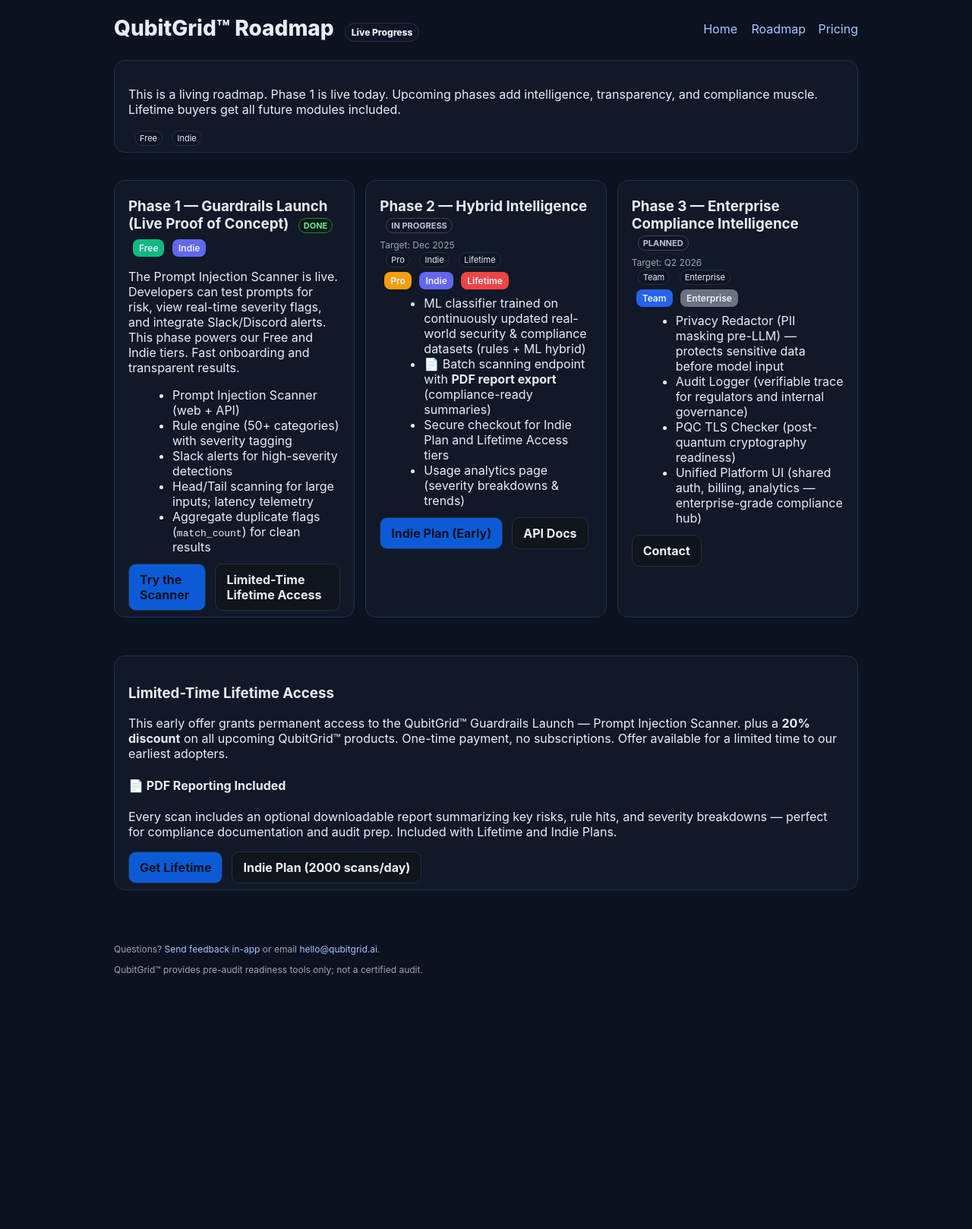
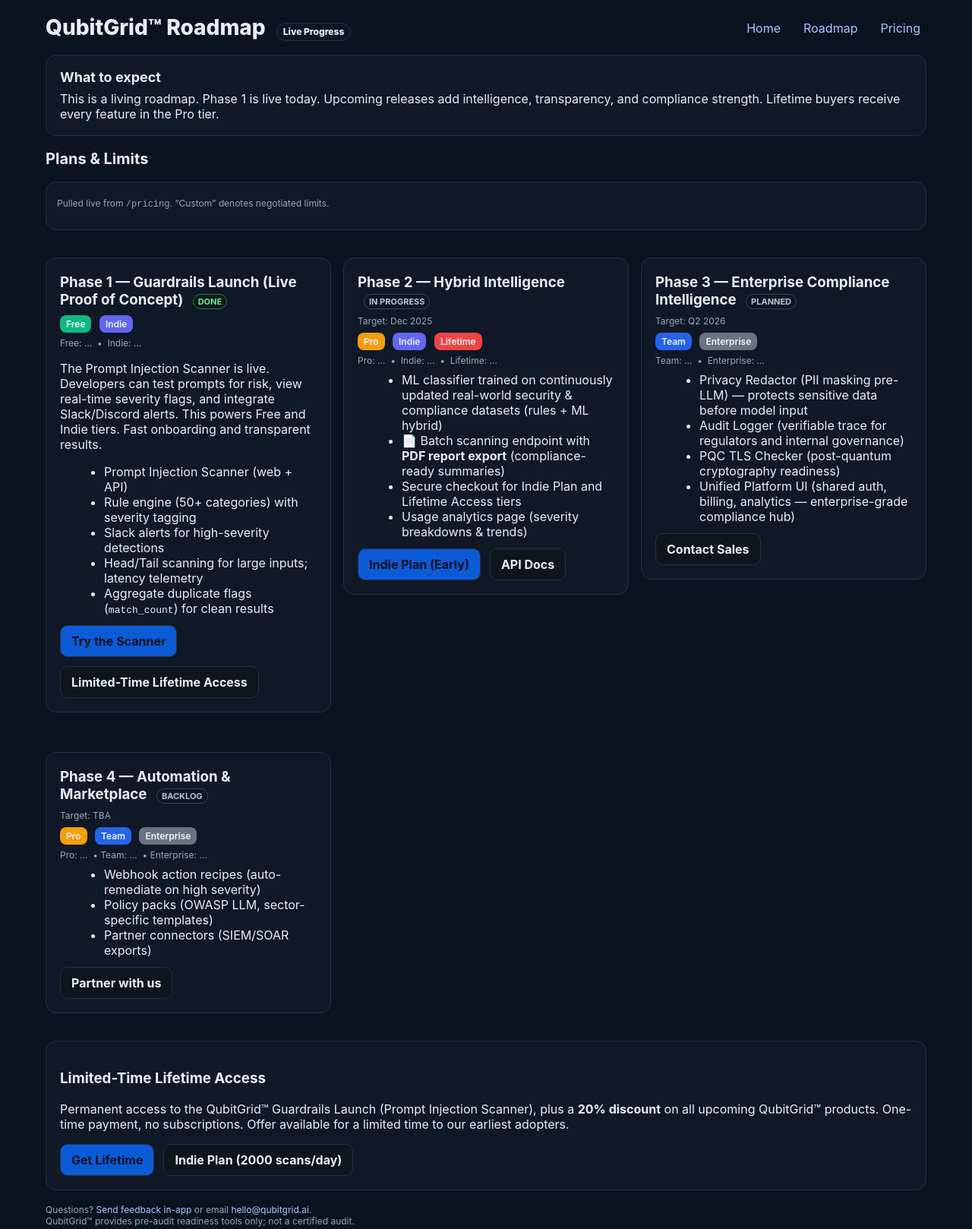
Before and after one commit to sentientcosmos/quantumedge, a plain HTML site: page 1 - Scanner/roadmap.html in a window 1280 px wide. Shown: the part 20-1638 px from the top of the page at 76% size. Before the commit the page ends 1356 px from the top, so only its background shows below. Drawn offline with Linux system fonts and the light colour scheme; no server answers.

Commit message:
2025-10-06: Integrated live pricing roadmap + accessibility overhaul

```diff
--- a/1 - Scanner/roadmap.html
+++ b/1 - Scanner/roadmap.html
@@ -1,161 +1,167 @@
 <!doctype html>
 <html lang="en">
 <head>
+  <!--
+    QubitGrid™ Roadmap — 2025-10-06
+    ---------------------------------------------------------
+    What this file does
+    - Shows a 3-phase roadmap (with an optional Phase 4 backlog).
+    - Pulls daily scan limits live from GET /pricing (the JSON we added).
+    - Mirrors those limits both in the top "Plans & Limits" chips
+      and inside each phase card (so the UI always agrees with backend).
+    - Uses a responsive CSS Grid for clean, horizontal layout.
 
-<style>
-  /* ===== Tier Badge Styles ===== */
-  .tier-badge {
-    display: inline-block;
-    padding: 4px 8px;
-    margin-left: 6px;
-    border-radius: 8px;
-    font-size: 12px;
-    font-weight: 600;
-    color: #eaf2ff;
-    background-color: #0b5bd7; /* default blue for general tiers */
-    .pill small.quota {
-    margin-left: 6px;
-    padding: 2px 6px;
-    border-radius: 999px;
-    border: 1px solid rgba(255,255,255,.14);
-    font-size: 11px;
-    color: #c6d1de;
-    opacity: .9;
-}
-
-  }
-
-  .tier-free  { background-color: #10b981; }   /* green  */
-  .tier-indie { background-color: #6366f1; }   /* violet */
-  .tier-pro   { background-color: #f59e0b; }   /* amber  */
-  .tier-team  { background-color: #2563eb; }   /* blue   */
-  .tier-enterprise { background-color: #6b7280; } /* gray */
-  .tier-lifetime { background-color: #ef4444; }   /* red   */
-</style>
-
+    How to test (manual smoke)
+    1) Run the app:  uvicorn app:app --reload --port 8000
+    2) Open        :  http://127.0.0.1:8000/roadmap
+    3) Confirm chips match /pricing (Free/Indie/Pro/Team/Enterprise/Lifetime).
+       If /pricing is missing, the chips quietly hide.
+    ---------------------------------------------------------
+    Change log
+    - 2025-10-06: Complete refresh: grid layout, ARIA, live limits,
+      per-card limits, future Phase 4 stub, and consistent badges.
+    ---------------------------------------------------------
+  -->
   <meta charset="utf-8" />
   <meta name="viewport" content="width=device-width, initial-scale=1" />
   <title>QubitGrid™ — Roadmap</title>
+
   <style>
+    /* ========= Design tokens (theme knobs) ========= */
     :root{
-      --bg:#0b1220; --panel:#111827; --muted:#9aa7b8; --fg:#e8eef6;
-      --line:#233044; --accent:#0b5bd7; --ok:#22c55e; --warn:#f59e0b;
+      --bg:#0b1220;          /* page background */
+      --panel:#111827;       /* card background */
+      --fg:#e8eef6;          /* main text */
+      --muted:#9aa7b8;       /* secondary text */
+      --line:#233044;        /* borders */
+      --accent:#0b5bd7;      /* primary buttons/links */
+      --focus:#93c5fd;       /* keyboard focus outline */
+
+      /* chip colors */
+      --chip-ok:#10b981;
+      --chip-warn:#f59e0b;
+      --chip-danger:#ef4444;
+      --chip-team:#2563eb;
+      --chip-enterprise:#6b7280;
+      --chip-indie:#6366f1;
+      --chip-pro:#f59e0b;
     }
+
+    /* ========= Base ========= */
     html,body{margin:0;background:var(--bg);color:var(--fg);font-family:Inter,system-ui,Segoe UI,Arial,sans-serif}
-    a{color:#a7c5ff;text-decoration:none} a:hover{text-decoration:underline}
-    .wrap{max-width:980px;margin:40px auto;padding:0 16px}
-    .head{display:flex;justify-content:space-between;align-items:center;margin-bottom:24px}
-    .title{font-size:28px;font-weight:800}
+    a{color:#a7c5ff;text-decoration:none}
+    a:hover{text-decoration:underline}
+    a:focus{outline:2px solid var(--focus);outline-offset:3px;border-radius:8px}
+    .wrap{max-width:1160px;margin:40px auto;padding:0 16px}
+
+    /* ========= Header / Nav ========= */
+    .head{display:flex;justify-content:space-between;align-items:center;margin-bottom:18px}
+    .title{font-size:28px;font-weight:800;line-height:1.2}
     .tag{display:inline-block;border:1px solid var(--line);background:#0e1626;padding:4px 8px;border-radius:999px;font-size:12px;margin-left:8px}
-    nav a{margin-left:14px}
-    .card{background:var(--panel);border:1px solid var(--line);border-radius:14px;padding:18px 18px 8px;margin:18px 0}
-    .row{display:flex;gap:14px;flex-wrap:wrap}
-    .col{flex:1;min-width:260px}
-    .phase h3{margin:4px 0 8px}
+    nav[aria-label]{display:flex;gap:14px}
+    nav[aria-label] a{padding:6px 8px;border-radius:8px}
+
+    /* ========= Sections / Cards ========= */
+    .card{background:var(--panel);border:1px solid var(--line);border-radius:14px;padding:18px;margin:18px 0}
+    .foot{margin-top:6px;font-size:12px;color:var(--muted)}
+
+    /* Grid for phase cards: horizontal across page, then wrap */
+    .grid{display:grid;gap:16px;grid-template-columns:repeat(auto-fit,minmax(320px,1fr));align-items:start}
+
+    /* ========= Phase blocks ========= */
+    .phase h3{margin:2px 0 8px}
     .pill{display:inline-block;font-size:11px;padding:2px 6px;border-radius:999px;border:1px solid var(--line);background:#0e1626;margin-left:8px}
-    .pill.ok{border-color:#1e824c;background:#0e1b14;color:#6be59b}
-    .pill.todo{border-color:#3b4556;background:#0e1626;color:#b7c3d6}
-    .eta{font-size:12px;color:var(--muted)}
+    .ok{color:#6be59b;border-color:#1e824c;background:#0e1b14}
+    .todo{color:#b7c3d6;border-color:#3b4556;background:#0e1626}
+    .eta{font-size:12px;color:var(--muted);margin:4px 0 8px}
     ul{margin:8px 0 12px 18px}
-    .cta{display:flex;gap:12px;margin-top:10px}
-    .btn{padding:10px 14px;border-radius:10px;border:1px solid var(--line);background:var(--accent);color:#06121f;font-weight:700}
+
+    /* ========= Buttons ========= */
+    .cta{display:flex;gap:12px;flex-wrap:wrap;margin-top:10px}
+    .btn{padding:10px 14px;border-radius:10px;border:1px solid var(--line);background:var(--accent);color:#06121f;font-weight:700;text-decoration:none}
     .btn.ghost{background:#10151b;color:var(--fg)}
-    .foot{margin-top:26px;font-size:12px;color:var(--muted)}
+
+    /* ========= Tier badges ========= */
+    .tiers{margin:6px 0 6px}
+    .tier{
+      display:inline-block;padding:4px 8px;margin-right:6px;border-radius:8px;
+      font-size:12px;font-weight:600;color:#eaf2ff;background:#0b5bd7;
+    }
+    .free{background:var(--chip-ok)}
+    .indie{background:var(--chip-indie)}
+    .pro{background:var(--chip-pro)}
+    .team{background:var(--chip-team)}
+    .enterprise{background:var(--chip-enterprise)}
+    .lifetime{background:var(--chip-danger)}
+
+    .quota-pill{
+      display:inline-block;padding:6px 10px;border-radius:999px;
+      background:#111827;border:1px solid var(--line);color:var(--fg);
+      font-size:12px;font-weight:600
+    }
   </style>
 </head>
-<script>
-(async () => {
-  // Always load via http://127.0.0.1:8000/roadmap (NOT file://) so fetch('/pricing') works.
-  let res;
-  try {
-    res = await fetch('/pricing', { cache: 'no-store' });
-  } catch (e) {
-    console.warn('Failed to fetch /pricing:', e);
-    return;
-  }
-  if (!res || !res.ok) {
-    console.warn('Pricing endpoint not OK:', res && res.status);
-    return;
-  }
-  const data = await res.json();
-  const tiers = (data && data.model && Array.isArray(data.model.tiers)) ? data.model.tiers : [];
-
-  // Build a map: name -> scan_limit_per_day (string for "Custom")
-  const limitByName = {};
-  for (const t of tiers) {
-    const name = (t.name || '').toLowerCase();
-    let val = t.scan_limit_per_day;
-    // Normalize numbers vs "Custom"
-    if (typeof val === 'number') {
-      limitByName[name] = val.toLocaleString() + '/day';
-    } else if (typeof val === 'string') {
-      limitByName[name] = (val.toLowerCase() === 'custom') ? 'custom' : val;
-    } else {
-      // Lifetime tier uses features field + one_time_price_usd; if no explicit limit,
-      // default to 5000/day from your model context.
-      if (name === 'lifetime') limitByName[name] = '5,000/day';
-    }
-  }
-
-  // Inject quotas into pills that have data-tier="...".
-  document.querySelectorAll('.pill[data-tier]').forEach(pill => {
-    const tier = (pill.getAttribute('data-tier') || '').toLowerCase();
-    const limit = limitByName[tier];
-    // Remove any previous quota element to avoid duplicates on hot reload
-    pill.querySelectorAll('small.quota').forEach(n => n.remove());
-    const badge = document.createElement('small');
-    badge.className = 'quota';
-    badge.textContent = limit ? limit : (tier === 'team' || tier === 'enterprise') ? 'custom' : '';
-    if (badge.textContent) pill.appendChild(badge);
-  });
-})();
-</script>
 
 <body>
   <div class="wrap">
-    <div class="head">
-      <div class="title">QubitGrid™ Roadmap <span class="tag">Live Progress</span></div>
-      <nav>
+    <!-- Header -->
+    <header class="head">
+      <div class="title">
+        QubitGrid™ Roadmap
+        <span class="tag" aria-label="Live progress status">Live&nbsp;Progress</span>
+      </div>
+      <!-- Accessible primary nav (you can link these to your routes) -->
+      <nav aria-label="Primary">
         <a href="/">Home</a>
-        <a href="/roadmap">Roadmap</a>
-	<a href="/#pricingWrap" style="margin-left:12px">Pricing</a>
+        <a href="/roadmap" aria-current="page">Roadmap</a>
+        <a href="/#pricingWrap">Pricing</a>
       </nav>
-    </div>
+    </header>
 
-    <!-- Sales blurb: credible + energetic -->
-    <div class="card">
-      <p> This is a living roadmap. Phase 1 is live today. Upcoming phases add intelligence, transparency, and compliance muscle. Lifetime buyers get all future modules included.</p>
-	<!-- Phase 1 header pills -->
-<span class="pill" data-tier="Free">Free</span>
-<span class="pill" data-tier="Indie">Indie</span>
+    <!-- Intro / What to expect -->
+    <section class="card" role="region" aria-labelledby="intro-title">
+      <h2 id="intro-title" style="margin:0 0 8px;font-size:18px;">What to expect</h2>
+      <p style="margin:0">
+        This is a living roadmap. Phase&nbsp;1 is live today. Upcoming releases add intelligence,
+        transparency, and compliance strength. Lifetime buyers receive every feature in the Pro tier.
+      </p>
+    </section>
 
-    </div>
-<!-- Tier limits (auto-filled from /pricing) -->
-<div id="tierLimits"
-     style="max-width:940px;margin:12px auto 8px;padding:0 8px;display:none">
-  <div style="display:flex;gap:10px;flex-wrap:wrap">
-    <!-- pills injected by JS -->
-  </div>
-</div>
+    <!-- Plans & Limits (auto-filled from /pricing) -->
+    <h2 id="pricingWrap" style="font-size:20px;margin:10px 0 6px">Plans &amp; Limits</h2>
+    <section class="card" style="padding:14px" aria-describedby="plans-note">
+      <!-- Top chips: filled by JS from GET /pricing -->
+      <div id="tierLimits" style="display:none;gap:8px;flex-wrap:wrap"></div>
+      <p id="plans-note" class="foot">
+        Pulled live from <code>/pricing</code>. “Custom” denotes negotiated limits.
+      </p>
+    </section>
 
-    <div class="row">
-    <!-- Phase 1 — no date per your strategy -->
-<div class="card col phase">
-  <h3>
-    Phase 1 — Guardrails Launch (Live Proof of Concept)
+    <!-- Roadmap phases -->
+    <section class="grid" role="list" aria-label="Roadmap phases">
+      <!-- PHASE 1 -->
+      <article class="card phase" role="listitem" aria-labelledby="p1-title">
+        <h3 id="p1-title">
+          Phase 1 — Guardrails Launch <span class="muted">(Live Proof of Concept)</span>
           <span class="pill ok">DONE</span>
         </h3>
 
-  <!-- Tier badges OUTSIDE lists (valid HTML) -->
-  <div style="margin:6px 0 8px">
-    <span class="tier-badge tier-free">Free</span>
-    <span class="tier-badge tier-indie">Indie</span>
+        <div class="tiers" aria-label="Tiers served in this phase">
+          <span class="tier free">Free</span>
+          <span class="tier indie">Indie</span>
+        </div>
+
+        <!-- Per-card limits mirror /pricing (filled by JS) -->
+        <div class="eta">
+          <span class="js-limit" data-tier="Free">Free: …</span>
+          &nbsp;•&nbsp;
+          <span class="js-limit" data-tier="Indie">Indie: …</span>
         </div>
 
         <p>
           The Prompt Injection Scanner is live. Developers can test prompts for risk,
-    view real-time severity flags, and integrate Slack/Discord alerts.
-    This phase powers our Free and Indie tiers. Fast onboarding and transparent results.
+          view real-time severity flags, and integrate Slack/Discord alerts. This powers Free and
+          Indie tiers. Fast onboarding and transparent results.
         </p>
 
         <ul>
@@ -166,59 +172,66 @@
           <li>Aggregate duplicate flags (<code>match_count</code>) for clean results</li>
         </ul>
 
-  <div class="cta">
+        <div class="cta" role="group" aria-label="Phase 1 actions">
           <a class="btn" href="/">Try the Scanner</a>
           <a class="btn ghost" href="#lifetime">Limited-Time Lifetime Access</a>
         </div>
+      </article>
+
+      <!-- PHASE 2 -->
+      <article class="card phase" role="listitem" aria-labelledby="p2-title">
+        <h3 id="p2-title">
+          Phase 2 — Hybrid Intelligence
+          <span class="pill todo">IN&nbsp;PROGRESS</span>
+        </h3>
+        <div class="eta">Target: Dec&nbsp;2025</div>
+
+        <div class="tiers" aria-label="Tiers served in this phase">
+          <span class="tier pro">Pro</span>
+          <span class="tier indie">Indie</span>
+          <span class="tier lifetime">Lifetime</span>
         </div>
 
-
-     <!-- Phase 2 — include dates -->
-<div class="card col phase">
-  <h3>
-    Phase 2 — Hybrid Intelligence
-    <span class="pill todo">IN PROGRESS</span>
-  </h3>
-  <div class="eta">Target: Dec 2025</div>
-<!-- Phase 2 header pills -->
-<span class="pill" data-tier="Pro">Pro</span>
-<span class="pill" data-tier="Indie">Indie</span>   <!-- if you show Indie here as well -->
-<span class="pill" data-tier="Lifetime">Lifetime</span>
-
-  <!-- Tier badges -->
-  <div style="margin:6px 0 8px">
-    <span class="tier-badge tier-pro">Pro</span>
-    <span class="tier-badge tier-indie" title="Checkout onboarding">Indie</span>
-    <span class="tier-badge tier-lifetime">Lifetime</span>
+        <!-- Per-card limits mirror /pricing (filled by JS) -->
+        <div class="eta">
+          <span class="js-limit" data-tier="Pro">Pro: …</span>
+          &nbsp;•&nbsp;
+          <span class="js-limit" data-tier="Indie">Indie: …</span>
+          &nbsp;•&nbsp;
+          <span class="js-limit" data-tier="Lifetime">Lifetime: …</span>
         </div>
 
         <ul>
-    <li>ML classifier trained on continuously updated real-world security & compliance datasets (rules + ML hybrid)</li>
+          <li>ML classifier trained on continuously updated real-world security &amp; compliance datasets (rules + ML hybrid)</li>
           <li>📄 Batch scanning endpoint with <strong>PDF report export</strong> (compliance-ready summaries)</li>
           <li>Secure checkout for Indie Plan and Lifetime Access tiers</li>
-    <li>Usage analytics page (severity breakdowns & trends)</li>
+          <li>Usage analytics page (severity breakdowns &amp; trends)</li>
         </ul>
 
-  <div class="cta">
-    <a class="btn" href="#indie">Indie Plan (Early)</a>
+        <div class="cta" role="group" aria-label="Phase 2 actions">
+          <a class="btn" id="buyIndie" href="/buy/indie">Indie Plan (Early)</a>
           <a class="btn ghost" href="/docs">API Docs</a>
         </div>
-</div>
+      </article>
 
-     <!-- Phase 3 — include dates -->
-<div class="card col phase">
-  <h3>
+      <!-- PHASE 3 -->
+      <article class="card phase" role="listitem" aria-labelledby="p3-title">
+        <h3 id="p3-title">
           Phase 3 — Enterprise Compliance Intelligence
           <span class="pill todo">PLANNED</span>
         </h3>
-  <div class="eta">Target: Q2 2026</div>
-<!-- Phase 3 header pills -->
-<span class="pill" data-tier="Team">Team</span>
-<span class="pill" data-tier="Enterprise">Enterprise</span>
-  <!-- Tier badges -->
-  <div style="margin:6px 0 8px">
-    <span class="tier-badge tier-team">Team</span>
-    <span class="tier-badge tier-enterprise">Enterprise</span>
+        <div class="eta">Target: Q2&nbsp;2026</div>
+
+        <div class="tiers" aria-label="Tiers served in this phase">
+          <span class="tier team">Team</span>
+          <span class="tier enterprise">Enterprise</span>
+        </div>
+
+        <!-- Per-card limits mirror /pricing (filled by JS) -->
+        <div class="eta">
+          <span class="js-limit" data-tier="Team">Team: …</span>
+          &nbsp;•&nbsp;
+          <span class="js-limit" data-tier="Enterprise">Enterprise: …</span>
         </div>
 
         <ul>
@@ -228,72 +241,104 @@
           <li>Unified Platform UI (shared auth, billing, analytics — enterprise-grade compliance hub)</li>
         </ul>
 
-  <div class="cta">
-    <a class="btn ghost" href="#contact">Contact</a>
+        <div class="cta" role="group" aria-label="Phase 3 actions">
+          <a class="btn ghost" id="contactSales" href="/contact">Contact Sales</a>
         </div>
+      </article>
+
+      <!-- PHASE 4 (Backlog stub; safe to ignore for now) -->
+      <article class="card phase" role="listitem" aria-labelledby="p4-title">
+        <h3 id="p4-title">
+          Phase 4 — Automation & Marketplace
+          <span class="pill todo" title="Backlog">BACKLOG</span>
+        </h3>
+        <div class="eta">Target: TBA</div>
+
+        <div class="tiers" aria-label="Tiers served in this phase">
+          <span class="tier pro">Pro</span>
+          <span class="tier team">Team</span>
+          <span class="tier enterprise">Enterprise</span>
         </div>
 
-
-    <!-- Pricing CTAs (non-functional placeholders you can wire later) -->
-    <div id="lifetime" class="card">
-      <h3>Limited-Time Lifetime Access</h3>
-      <p>This early offer grants permanent access to the QubitGrid™ Guardrails Launch — Prompt Injection Scanner.</strong> plus a <strong>20% discount</strong> on all upcoming QubitGrid™ products. One-time payment, no subscriptions. 	Offer available for a limited time to our earliest adopters.</p>
-	<section class="feature-card pdf-report">
-	  <h4>📄 PDF Reporting Included</h4>
-  	<p>Every scan includes an optional downloadable report summarizing key risks, rule hits, and severity breakdowns — perfect for compliance documentation and audit prep. Included with Lifetime and Indie Plans.</p>
-	</section>
-      <div class="cta">
-        <!-- Replace href with your Stripe/Gumroad link when ready -->
-        <a class="btn" href="/buy/lifetime">Get Lifetime</a>
-        <a class="btn ghost" href="/buy/indie" id="indie">Indie Plan (2000 scans/day)</a>
-      </div>
+        <div class="eta">
+          <span class="js-limit" data-tier="Pro">Pro: …</span>
+          &nbsp;•&nbsp;<span class="js-limit" data-tier="Team">Team: …</span>
+          &nbsp;•&nbsp;<span class="js-limit" data-tier="Enterprise">Enterprise: …</span>
         </div>
 
-    <div id="contact" class="foot">
-      <p>Questions? <a href="/feedback">Send feedback in-app</a> or email <a href="mailto:hello@qubitgrid.ai">hello@qubitgrid.ai</a>.</p>
-      <p>QubitGrid™ provides pre-audit readiness tools only; not a certified audit.</p>
+        <ul>
+          <li>Webhook action recipes (auto-remediate on high severity)</li>
+          <li>Policy packs (OWASP LLM, sector-specific templates)</li>
+          <li>Partner connectors (SIEM/SOAR exports)</li>
+        </ul>
+
+        <div class="cta" role="group" aria-label="Phase 4 actions">
+          <a class="btn ghost" href="/contact">Partner with us</a>
         </div>
+      </article>
+    </section>
+
+    <!-- Lifetime CTA -->
+    <section id="lifetime" class="card" aria-labelledby="lifetime-title">
+      <h3 id="lifetime-title">Limited-Time Lifetime Access</h3>
+      <p>
+        Permanent access to the QubitGrid™ Guardrails Launch (Prompt Injection Scanner), plus a
+        <strong>20% discount</strong> on all upcoming QubitGrid™ products. One-time payment,
+        no subscriptions. Offer available for a limited time to our earliest adopters.
+      </p>
+      <div class="cta">
+        <a class="btn" id="buyLifetime" href="/buy/lifetime">Get Lifetime</a>
+        <a class="btn ghost" href="/buy/indie">Indie Plan (2000 scans/day)</a>
       </div>
+    </section>
+
+    <footer class="foot" role="contentinfo" style="margin-top:16px">
+      Questions? <a href="/feedback">Send feedback in-app</a> or email <a href="mailto:hello@qubitgrid.ai">hello@qubitgrid.ai</a>.<br/>
+      QubitGrid™ provides pre-audit readiness tools only; not a certified audit.
+    </footer>
+  </div>
+
+  <!-- ========= Live limits from /pricing =========
+       - If /pricing returns the model we ingested, we populate:
+         (1) the top chip row, and (2) every .js-limit span in cards.
+       - Safe fail: if /pricing is absent, chips stay hidden and cards show “…” .
+  -->
   <script>
   (function(){
-  const host = document.getElementById('tierLimits');
-  if(!host) return;
+    const topRow = document.getElementById('tierLimits');
+    function chip(label, value){
+      return `<span class="quota-pill" role="status" aria-live="polite">${label}: ${value}</span>`;
+    }
+    fetch('/pricing')
+      .then(r => r.ok ? r.json() : null)
+      .then(data => {
+        if(!data || !data.model || !Array.isArray(data.model.tiers)) return;
 
-  function pill(txt){
-    return `<span style="
-      display:inline-block;padding:6px 10px;border-radius:999px;
-      background:#111827;border:1px solid #233044;color:#e8eef6;
-      font-size:12px;font-weight:600
-    ">${txt}</span>`;
+        const limits = {};
+        for(const t of data.model.tiers){
+          const name = String(t.name||'').trim().toLowerCase();
+          const lim  = t.scan_limit_per_day;
+          let txt = '—';
+          if (typeof lim === 'number') txt = lim.toLocaleString() + '/day';
+          else if (typeof lim === 'string') txt = lim;           // e.g., "Custom"
+          limits[name] = txt;
         }
 
-  fetch('/pricing').then(r => r.ok ? r.json() : null).then(d => {
-    if(!d || !d.model || !Array.isArray(d.model.tiers)) return;
+        // (1) Top chips in this order:
+        const order = ['Free','Indie','Pro','Team','Enterprise','Lifetime'];
+        topRow.style.display = 'flex';
+        topRow.innerHTML = order.map(n => chip(n, limits[n.toLowerCase()] ?? '—')).join(' ');
 
-    // Map tier → limit text
-    const limits = {};
-    for (const t of d.model.tiers) {
-      const name = String(t.name||'').trim();
-      const lim  = t.scan_limit_per_day;
-      let txt;
-      if (lim === undefined || lim === null) txt = '—';
-      else if (typeof lim === 'number')     txt = lim.toLocaleString() + '/day';
-      else                                   txt = String(lim); // e.g., "Custom"
-      limits[name.toLowerCase()] = txt;
-    }
-
-    // Desired order
-    const order = ['Free','Indie','Pro','Team','Enterprise','Lifetime'];
-    const row = order.map(n => {
-      const key = n.toLowerCase();
-      const val = limits[key] ?? '—';
-      return pill(`${n}: ${val}`);
-    }).join(' ');
-
-    host.firstElementChild.innerHTML = row;
-    host.style.display = 'block';
-  }).catch(()=>{ /* keep hidden on error */ });
+        // (2) Per-card inline spans:
+        document.querySelectorAll('.js-limit[data-tier]').forEach(el => {
+          const tier = String(el.getAttribute('data-tier')||'').toLowerCase();
+          const val  = limits[tier] ?? '—';
+          el.textContent = `${el.getAttribute('data-tier')}: ${val}`;
+        });
+      })
+      .catch(()=>{/* no-op; keep page usable */});
   })();
   </script>
+  <!-- End of file — 2025-10-06 -->
 </body>
 </html>
```
Lines whose indentation alone changed are shown as unchanged.
